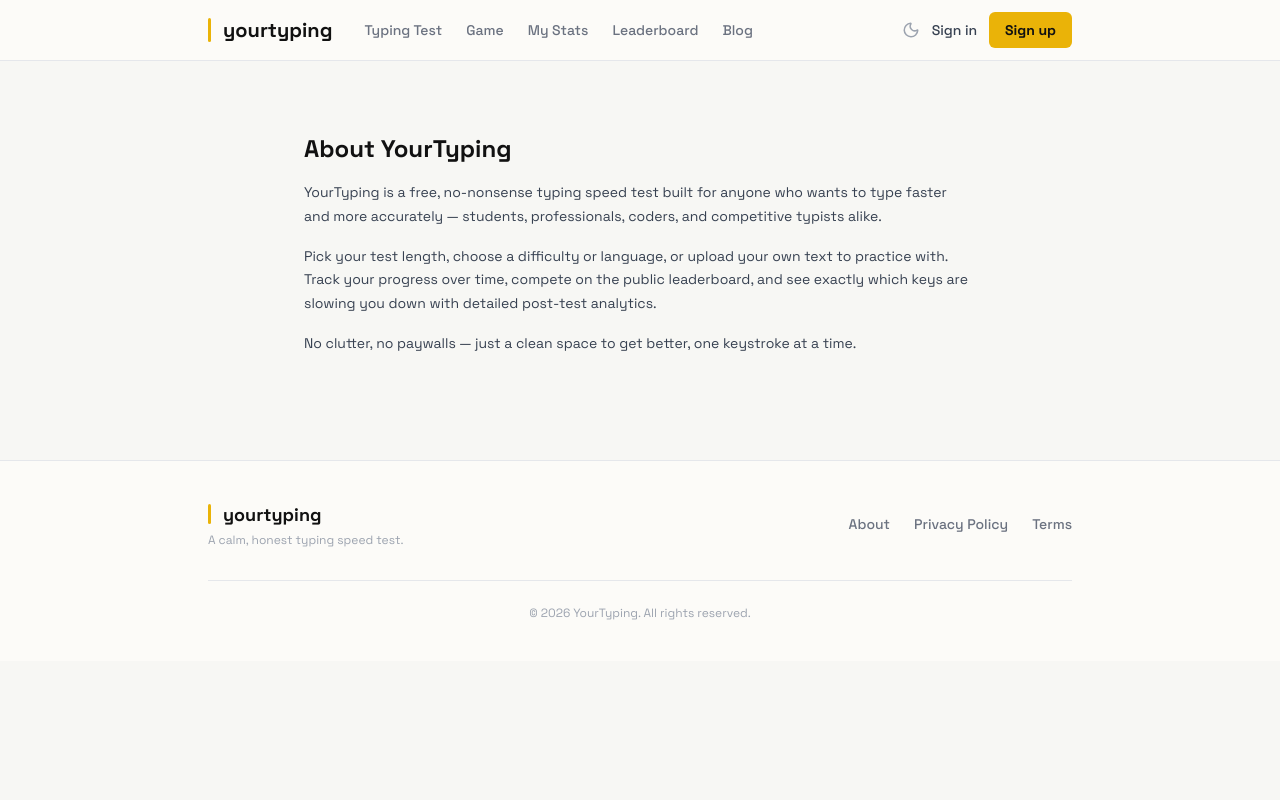
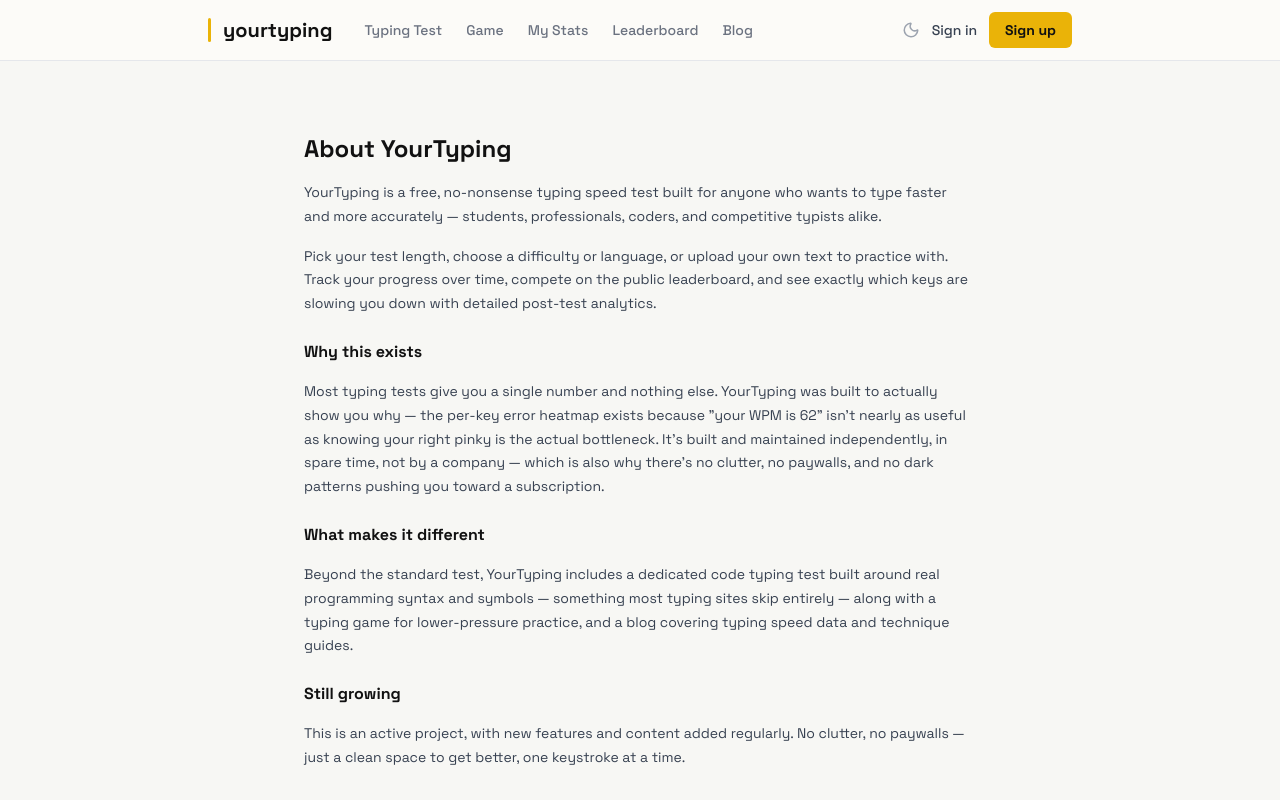
Before and after one commit to francisalmores/yourtyping, a Next.js app: page /about in a window 1280 px wide. Shown: the top 800 px of the page. Built offline with nearby package versions, Linux system fonts and the light colour scheme; no server answers.

Commit message:
Expand About page content

```diff
--- a/src/app/about/page.js
+++ b/src/app/about/page.js
@@ -1,3 +1,9 @@
+export const metadata = {
+  title: "About YourTyping",
+  description:
+    "YourTyping is a free typing speed test built to actually show you why you're slow, not just how slow — with a code typing mode, a typing game, and typing speed data most sites skip.",
+};
+
 export default function AboutPage() {
   return (
     <div className="max-w-2xl mx-auto">
@@ -15,7 +21,36 @@
           practice with. Track your progress over time, compete on the public leaderboard, and
           see exactly which keys are slowing you down with detailed post-test analytics.
         </p>
-        <p>No clutter, no paywalls — just a clean space to get better, one keystroke at a time.</p>
+
+        <h2 className="text-base font-bold mt-2" style={{ color: "var(--text-primary)" }}>
+          Why this exists
+        </h2>
+        <p>
+          Most typing tests give you a single number and nothing else. YourTyping was built to
+          actually show you why — the per-key error heatmap exists because &quot;your WPM is
+          62&quot; isn&apos;t nearly as useful as knowing your right pinky is the actual
+          bottleneck. It&apos;s built and maintained independently, in spare time, not by a
+          company — which is also why there&apos;s no clutter, no paywalls, and no dark patterns
+          pushing you toward a subscription.
+        </p>
+
+        <h2 className="text-base font-bold mt-2" style={{ color: "var(--text-primary)" }}>
+          What makes it different
+        </h2>
+        <p>
+          Beyond the standard test, YourTyping includes a dedicated code typing test built around
+          real programming syntax and symbols — something most typing sites skip entirely — along
+          with a typing game for lower-pressure practice, and a blog covering typing speed data
+          and technique guides.
+        </p>
+
+        <h2 className="text-base font-bold mt-2" style={{ color: "var(--text-primary)" }}>
+          Still growing
+        </h2>
+        <p>
+          This is an active project, with new features and content added regularly. No clutter,
+          no paywalls — just a clean space to get better, one keystroke at a time.
+        </p>
       </div>
     </div>
   );
```
